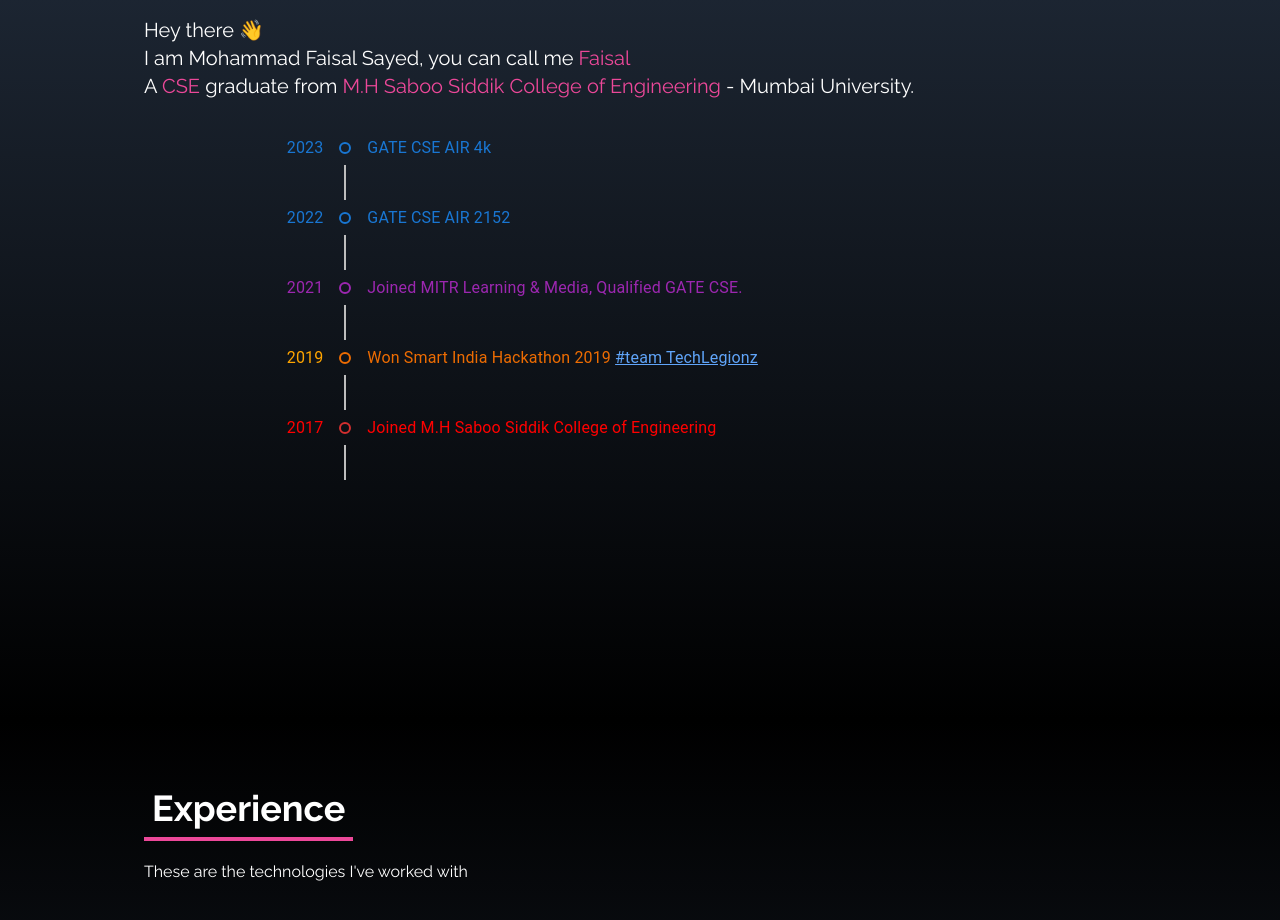
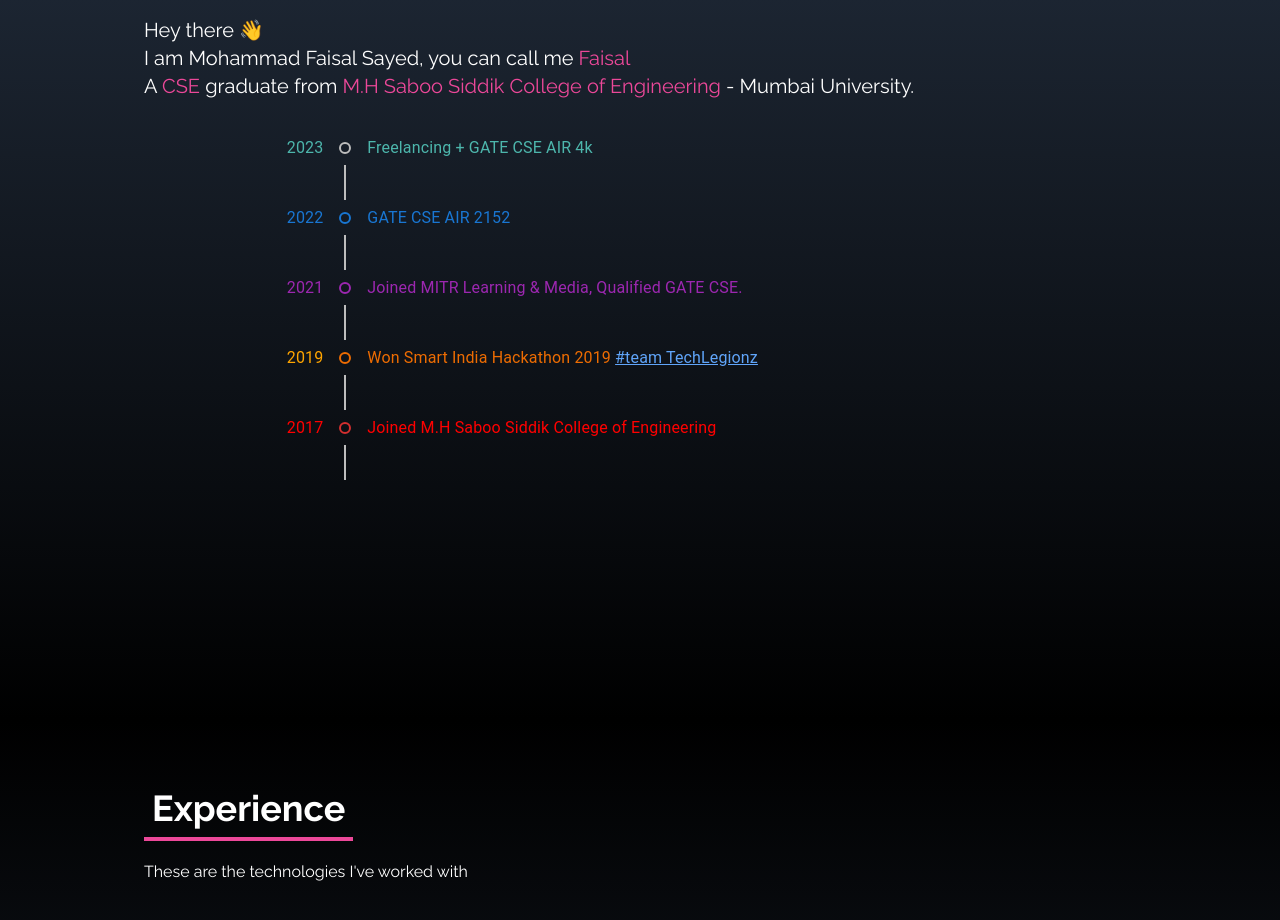
Before and after one commit to sayyedfaixal/csefaisal, a React (Create React App) app: page / in a window 1280 px wide. Shown: the part 880-1800 px from the top of the page. Built offline with nearby package versions, Linux system fonts and the light colour scheme.

Commit message:
Updated the Timeline color variant in the About section

```diff
--- a/src/components/About.jsx
+++ b/src/components/About.jsx
@@ -1,6 +1,10 @@
 import React from "react";
 import Timeline from '@mui/lab/Timeline';
 import {TimelineItem,TimelineSeparator, TimelineConnector, TimelineContent, TimelineDot, TimelineOppositeContent, timelineOppositeContentClasses} from '@mui/lab';
+import { teal } from '@mui/material/colors';
+
+const tealColor = teal[300];
+
 const About = () => {
 
   return (
@@ -31,14 +35,14 @@
             },
           }}>
           <TimelineItem>
-            <TimelineOppositeContent color="primary">
+            <TimelineOppositeContent color={tealColor}>
               2023
             </TimelineOppositeContent>
             <TimelineSeparator>
-              <TimelineDot variant="outlined" color="primary" />
+              <TimelineDot variant="outlined" />
               <TimelineConnector />
             </TimelineSeparator>
-            <TimelineContent color ="primary">GATE CSE AIR 4k</TimelineContent>
+            <TimelineContent color ={tealColor}>Freelancing + GATE CSE AIR 4k</TimelineContent>
           </TimelineItem>
 
           <TimelineItem>
--- a/src/components/Home.jsx
+++ b/src/components/Home.jsx
@@ -12,7 +12,7 @@
                 <p className=" text-[25px] text-fuchsia-500  py-10 max-w-md">
                 <Typewriter
                     options={{
-                        strings: ['A Front-end Web Developer.', '3 times GATE CSE Qualfied with AIR 2152, AIR 4330 in 2022, 2023 respectively', 'Winner of Smart India Hackathon 2019.', 'A Curious Learner.'],
+                        strings: ['A Front-end Web Developer.', '3 times GATE CSE Qualfied with AIR 2152, AIR 4330 in 2022, 2023 respectively!', 'Winner of Smart India Hackathon 2019.', 'A Curious Learner.'],
                         autoStart: true,
                         loop: true,
                         delay : 50
--- a/src/components/SocialLink.jsx
+++ b/src/components/SocialLink.jsx
@@ -40,7 +40,7 @@
           Resume <BsFillPersonLinesFill size={30} />
         </>
       ),
-      href: "https://drive.google.com/file/d/14l1j7mCJP8wbXHpZn9ItSwIatERBf0kx/view?usp=sharing",
+      href: "https://drive.google.com/file/d/1P-_mN-IEEV9y6HKeY1ewWxF6qKybz281/view?usp=sharing",
       style: "rounded-br-md",
       download: true,
     },
```
